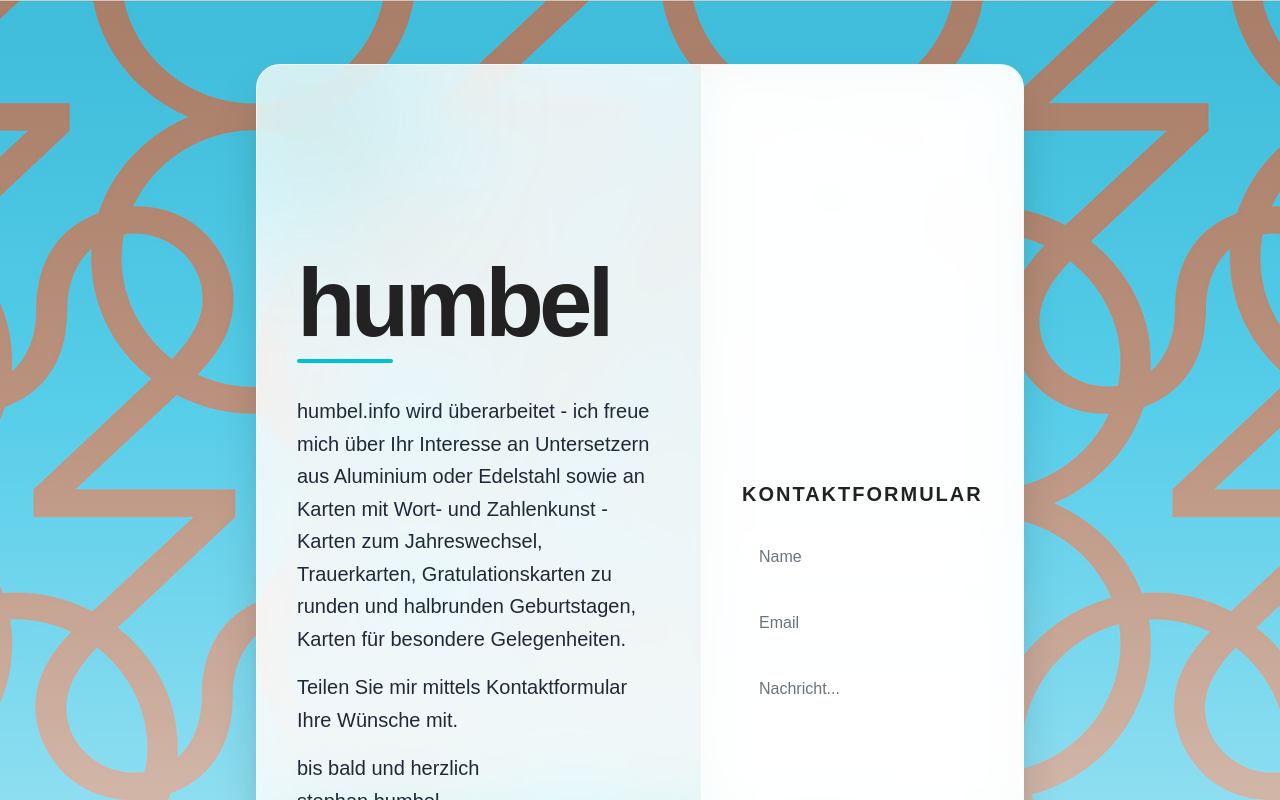
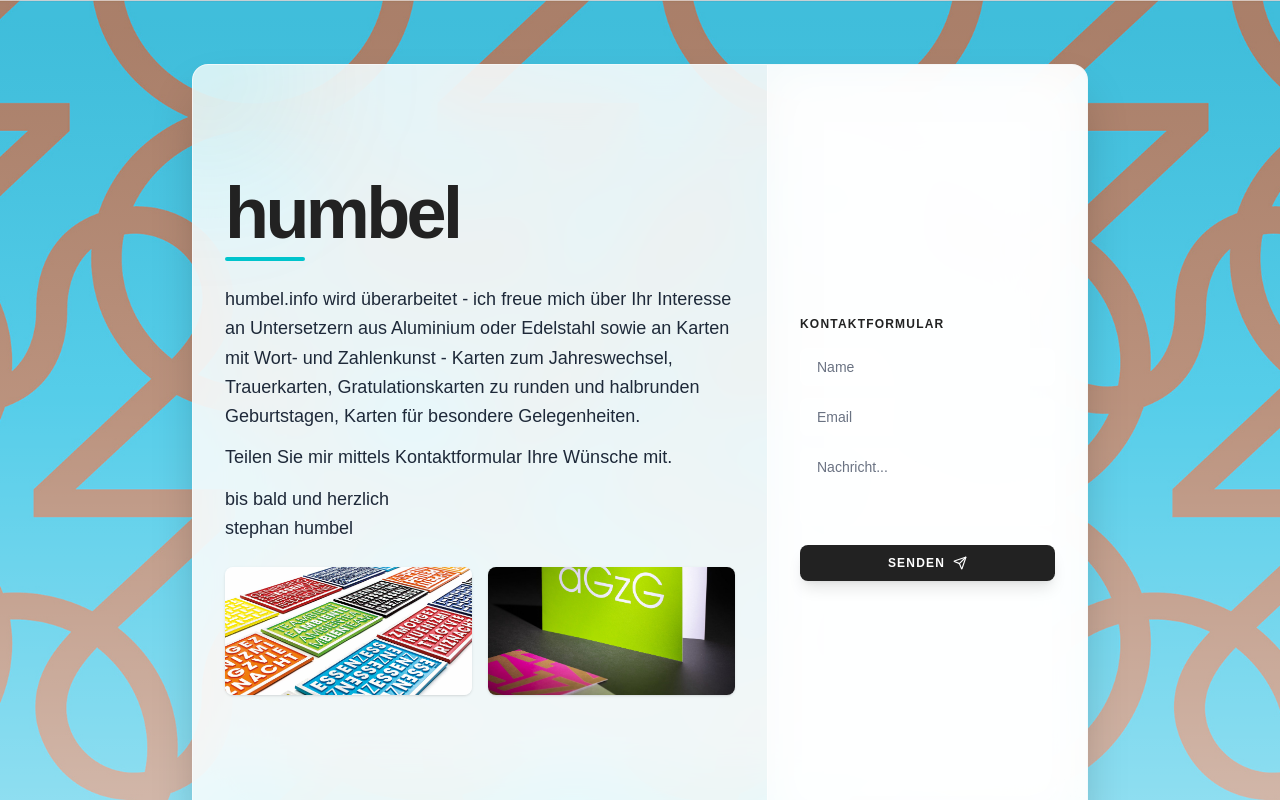
Before and after one commit to Kugelfisch46/humbel-design, a React (Vite) app: page / in a window 1280 px wide. Shown: the top 800 px of the page. Built offline with nearby package versions, Linux system fonts and the light colour scheme.

Commit message:
Compacting layout: Single-screen enforcement and size reduction

```diff
--- a/src/App.tsx
+++ b/src/App.tsx
@@ -8,35 +8,35 @@ import { motion } from 'framer-motion';
 function App() {
   return (
     <Layout>
-      <div className="min-h-[calc(100vh-80px)] flex flex-col items-center justify-center p-4">
+      <div className="h-screen w-full flex flex-col items-center justify-center p-4 overflow-hidden">
         <motion.div
-          initial={{ opacity: 0, y: 20 }}
-          animate={{ opacity: 1, y: 0 }}
+          initial={{ opacity: 0, scale: 0.95 }}
+          animate={{ opacity: 1, scale: 1 }}
           transition={{ duration: 0.8 }}
-          className="w-full max-w-3xl glass-panel rounded-3xl overflow-hidden flex flex-col md:flex-row shadow-2xl"
+          className="w-full max-w-4xl glass-panel rounded-2xl overflow-hidden flex flex-col md:flex-row shadow-2xl max-h-[85vh] md:max-h-[800px]"
         >
           {/* Left Content Section */}
-          <div className="p-8 md:p-10 flex-1 flex flex-col justify-center relative overflow-hidden">
+          <div className="p-6 md:p-8 flex-1 flex flex-col justify-center relative overflow-y-auto md:overflow-hidden">
             <div className="relative z-10">
               <Hero />
-              <div className="mt-12 hidden md:block">
+              <div className="mt-6 hidden md:block">
                 <ContactInfo />
               </div>
             </div>
             {/* Subtle decorative circle behind text */}
-            <div className="absolute -top-20 -left-20 w-64 h-64 bg-primary/10 rounded-full blur-3xl pointer-events-none"></div>
+            <div className="absolute -top-20 -left-20 w-48 h-48 bg-primary/10 rounded-full blur-3xl pointer-events-none"></div>
           </div>
 
           {/* Right/Bottom Action Section */}
-          <div className="bg-white/50 backdrop-blur-xl border-t md:border-t-0 md:border-l border-white/50 p-8 md:p-10 flex flex-col justify-center items-center md:items-stretch">
-            <div className="md:hidden mb-8 w-full">
+          <div className="bg-white/50 backdrop-blur-xl border-t md:border-t-0 md:border-l border-white/50 p-6 md:p-8 flex flex-col justify-center items-center md:items-stretch min-w-[320px]">
+            <div className="md:hidden mb-6 w-full">
               <ContactInfo />
             </div>
             <ContactForm />
           </div>
         </motion.div>
 
-        <footer className="mt-8 text-white/80 text-sm font-medium text-shadow-sm">
+        <footer className="mt-4 text-white/80 text-xs font-medium text-shadow-sm absolute bottom-2">
           &copy; {new Date().getFullYear()} humbel.design. All rights reserved.
         </footer>
       </div>
--- a/src/components/ContactForm.tsx
+++ b/src/components/ContactForm.tsx
@@ -27,8 +27,8 @@ const ContactForm: React.FC = () => {
     };
 
     return (
-        <div className="w-full max-w-sm relative">
-            <h3 className="text-xl font-bold mb-6 text-dark uppercase tracking-widest text-sm">Kontaktformular</h3>
+        <div className="w-full max-w-sm relative mt-4 md:mt-0">
+            <h3 className="text-lg font-bold mb-4 text-dark uppercase tracking-widest text-xs">Kontaktformular</h3>
 
             <AnimatePresence mode='wait'>
                 {status === 'success' ? (
@@ -47,27 +47,27 @@ const ContactForm: React.FC = () => {
                         method="post"
                         data-netlify="true"
                         onSubmit={handleSubmit}
-                        className="space-y-4"
+                        className="space-y-3"
                     >
                         <input type="hidden" name="form-name" value="contact" />
 
                         <div>
                             <input type="text" id="name" name="name" required
-                                className="w-full px-4 py-3 rounded-lg bg-white/40 border border-white/40 focus:bg-white/60 focus:ring-2 focus:ring-primary/50 focus:outline-none transition-all placeholder:text-gray-500"
+                                className="w-full px-4 py-2 rounded-lg bg-white/40 border border-white/40 focus:bg-white/60 focus:ring-2 focus:ring-primary/50 focus:outline-none transition-all placeholder:text-gray-500 text-sm"
                                 placeholder="Name"
                             />
                         </div>
 
                         <div>
                             <input type="email" id="email" name="email" required
-                                className="w-full px-4 py-3 rounded-lg bg-white/40 border border-white/40 focus:bg-white/60 focus:ring-2 focus:ring-primary/50 focus:outline-none transition-all placeholder:text-gray-500"
+                                className="w-full px-4 py-2 rounded-lg bg-white/40 border border-white/40 focus:bg-white/60 focus:ring-2 focus:ring-primary/50 focus:outline-none transition-all placeholder:text-gray-500 text-sm"
                                 placeholder="Email"
                             />
                         </div>
 
                         <div>
-                            <textarea id="message" name="message" required rows={4}
-                                className="w-full px-4 py-3 rounded-lg bg-white/40 border border-white/40 focus:bg-white/60 focus:ring-2 focus:ring-primary/50 focus:outline-none transition-all resize-none placeholder:text-gray-500"
+                            <textarea id="message" name="message" required rows={3}
+                                className="w-full px-4 py-2 rounded-lg bg-white/40 border border-white/40 focus:bg-white/60 focus:ring-2 focus:ring-primary/50 focus:outline-none transition-all resize-none placeholder:text-gray-500 text-sm"
                                 placeholder="Nachricht..."
                             ></textarea>
                         </div>
@@ -75,15 +75,15 @@ const ContactForm: React.FC = () => {
                         <button
                             type="submit"
                             disabled={status === 'submitting'}
-                            className="w-full py-3 bg-dark text-white rounded-lg font-bold shadow-lg hover:shadow-xl hover:bg-black transition-all flex items-center justify-center gap-2 group disabled:opacity-70 uppercase tracking-widest text-xs"
+                            className="w-full py-2.5 bg-dark text-white rounded-lg font-bold shadow-lg hover:shadow-xl hover:bg-black transition-all flex items-center justify-center gap-2 group disabled:opacity-70 uppercase tracking-widest text-xs"
                         >
                             {status === 'submitting' ? 'Senden...' : (
                                 <>
-                                    Senden <Send size={16} className="group-hover:translate-x-1 transition-transform" />
+                                    Senden <Send size={14} className="group-hover:translate-x-1 transition-transform" />
                                 </>
                             )}
                         </button>
-                        {status === 'error' && <p className="text-red-500 text-sm text-center">Fehler beim Senden. Bitte versuchen Sie es erneut.</p>}
+                        {status === 'error' && <p className="text-red-500 text-xs text-center">Fehler beim Senden.</p>}
                     </motion.form>
                 )}
             </AnimatePresence>
--- a/src/components/Hero.tsx
+++ b/src/components/Hero.tsx
@@ -9,26 +9,26 @@ const Hero: React.FC = () => {
                 animate={{ opacity: 1, y: 0 }}
                 transition={{ duration: 0.8 }}
             >
-                <h1 className="text-6xl md:text-8xl font-bold text-dark mb-2 tracking-tighter">
+                <h1 className="text-5xl md:text-7xl font-bold text-dark mb-2 tracking-tighter">
                     humbel
                 </h1>
-                <div className="h-1 w-24 bg-primary mb-8 rounded-full"></div>
+                <div className="h-1 w-20 bg-primary mb-6 rounded-full"></div>
 
-                <div className="mb-8">
-                    <p className="text-lg md:text-xl font-light leading-relaxed text-gray-800 mb-4">
+                <div className="mb-6">
+                    <p className="text-base md:text-lg font-light leading-relaxed text-gray-800 mb-3">
                         humbel.info wird überarbeitet - ich freue mich über Ihr Interesse an Untersetzern aus Aluminium oder Edelstahl sowie an Karten mit Wort- und Zahlenkunst - Karten zum Jahreswechsel, Trauerkarten, Gratulationskarten zu runden und halbrunden Geburtstagen, Karten für besondere Gelegenheiten.
                     </p>
-                    <p className="text-lg md:text-xl font-light leading-relaxed text-gray-800 mb-4">
+                    <p className="text-base md:text-lg font-light leading-relaxed text-gray-800 mb-3">
                         Teilen Sie mir mittels Kontaktformular Ihre Wünsche mit.
                     </p>
-                    <p className="text-lg md:text-xl font-medium leading-relaxed text-gray-800">
+                    <p className="text-base md:text-lg font-medium leading-relaxed text-gray-800">
                         bis bald und herzlich<br />
                         stephan humbel
                     </p>
 
-                    <div className="flex gap-4 mt-8">
-                        <img src="/images/e1.jpg" alt="Showcase 1" className="w-1/2 rounded-lg shadow-sm object-cover h-48 hover:scale-105 transition-transform duration-500" />
-                        <img src="/images/e2-scaled.jpg" alt="Showcase 2" className="w-1/2 rounded-lg shadow-sm object-cover h-48 hover:scale-105 transition-transform duration-500" />
+                    <div className="flex gap-4 mt-6">
+                        <img src="/images/e1.jpg" alt="Showcase 1" className="w-1/2 rounded-lg shadow-sm object-cover h-32 hover:scale-105 transition-transform duration-500" />
+                        <img src="/images/e2-scaled.jpg" alt="Showcase 2" className="w-1/2 rounded-lg shadow-sm object-cover h-32 hover:scale-105 transition-transform duration-500" />
                     </div>
                 </div>
             </motion.div>
```
